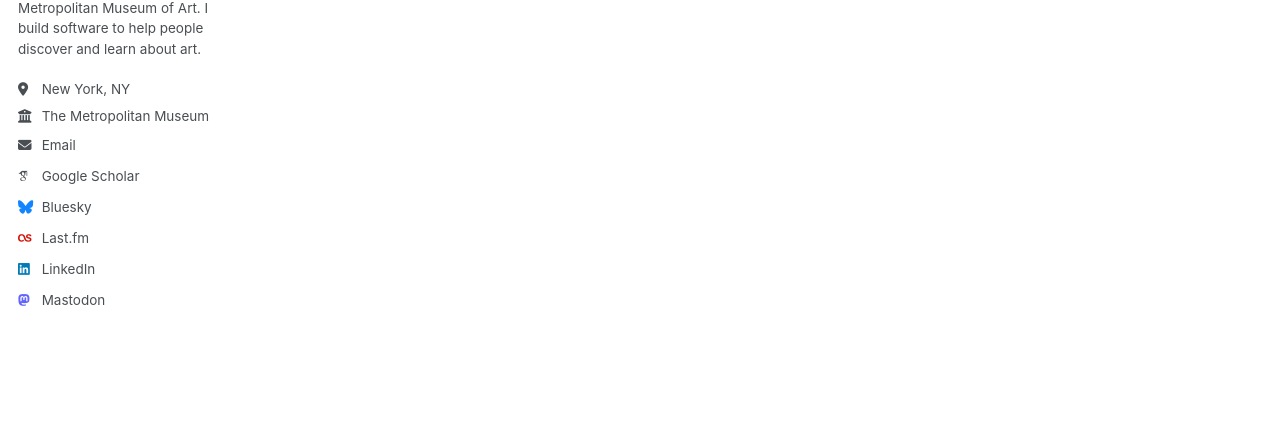
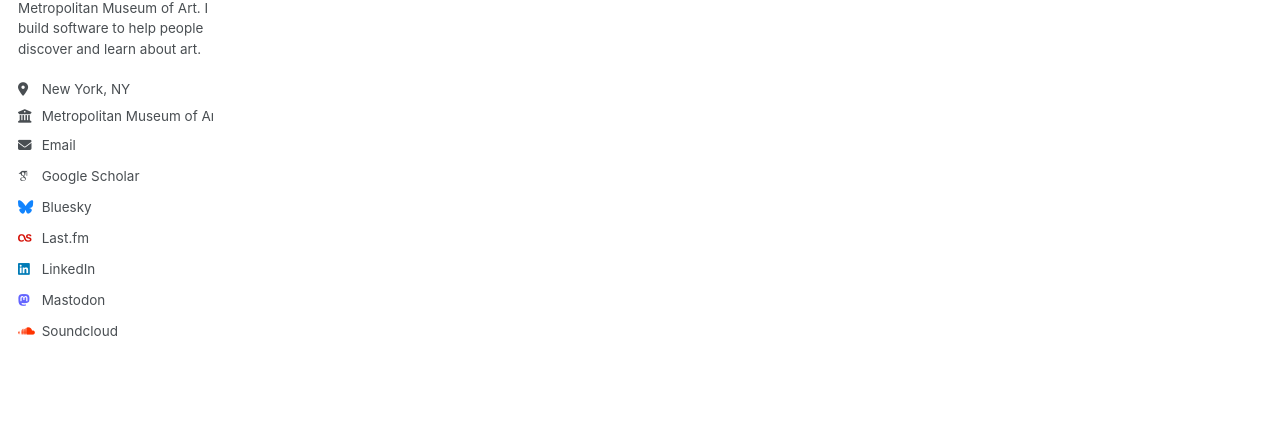
Before and after one commit to spencerk/spencerk.github.io, a Jekyll site: the page built from _pages/about.md, in a window 1280 px wide. Shown: the part 358-783 px from the top of the page. Built offline with Jekyll 4.4.1, drawn with Linux system fonts in a browser that asks for light colours; some web fonts are replaced.

Commit message:
update profile

```diff
--- a/_config.yml
+++ b/_config.yml
@@ -27,9 +27,9 @@
   pronouns         : # example: "she/her"
   bio              : "Head of Software Development at the Metropolitan Museum of Art. I build software to help people discover and learn about art."
   location         : "New York, NY"
-  employer         : "The Metropolitan Museum of Art"
+  employer         : "Metropolitan Museum of Art"
   uri              : # personal website - Update with your personal website URL
-  email            : "spencer@spencerkiser.net"
+  email            : "hello@spencerkiser.net"
 
   # Academic websites
   arxiv            : # URL - Update with the correct link to your profile
@@ -50,6 +50,10 @@
   stackoverflow    : # User number or user number and name (i.e., use "1" or "1/jeff-atwood")
 
   # Social media
+  mastodon         : "https://mas.to/@spenczar"
+  linkedin         : "spencerkiser"
+  lastfm           : "skiser"
+  soundcloud       : "spenczar"
   bluesky          : "spnczr@bsky.social" # Replace this with you Bluesky username
   facebook         : # Username
   flickr           : # Username
@@ -58,12 +62,8 @@
   google_plus      : # Username
   keybase          : # Username
   instagram        : # Username
-  lastfm           : "skiser"
-  linkedin         : "spencerkiser"
-  mastodon         : "https://mas.to/@spenczar"
   medium           : # URL
   pinterest        : # Username
-  soundcloud       : # Username
   steam            : # Username
   telegram         : # URL
   tumblr           : # Username
```
